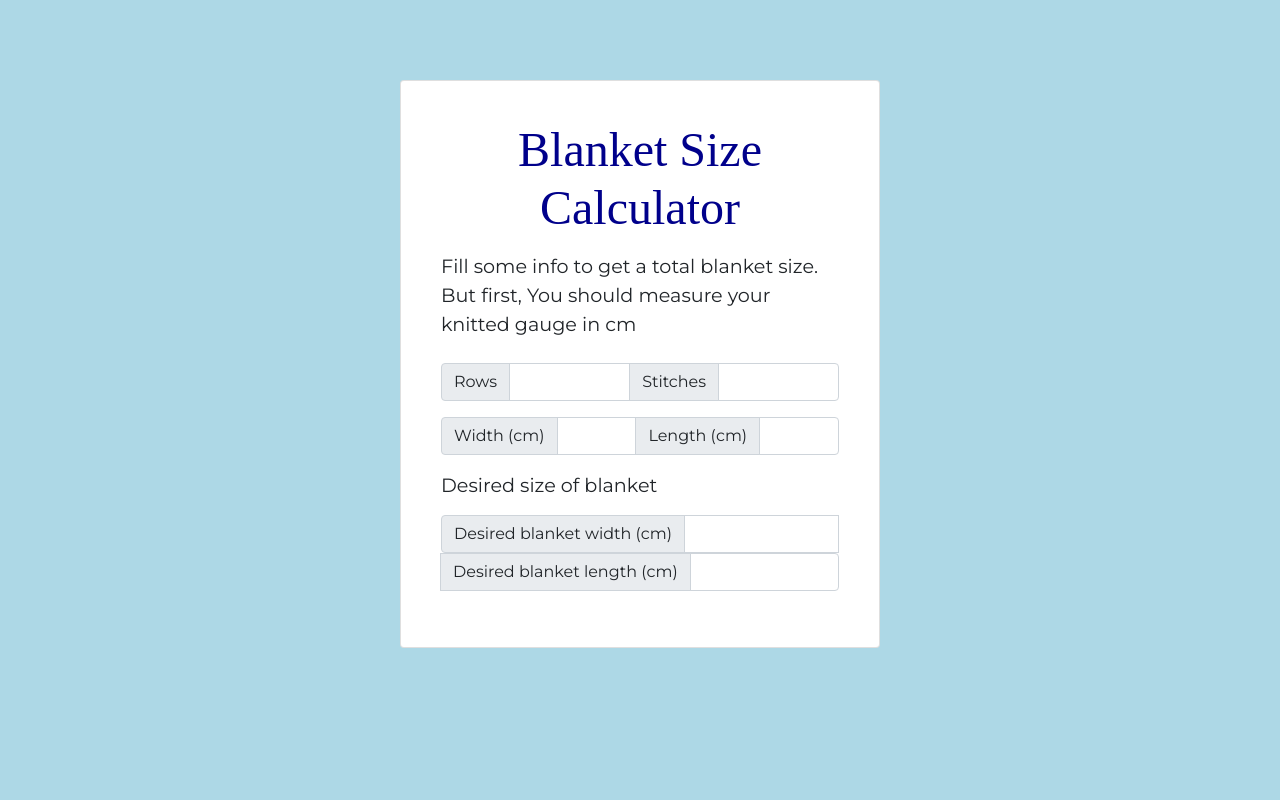
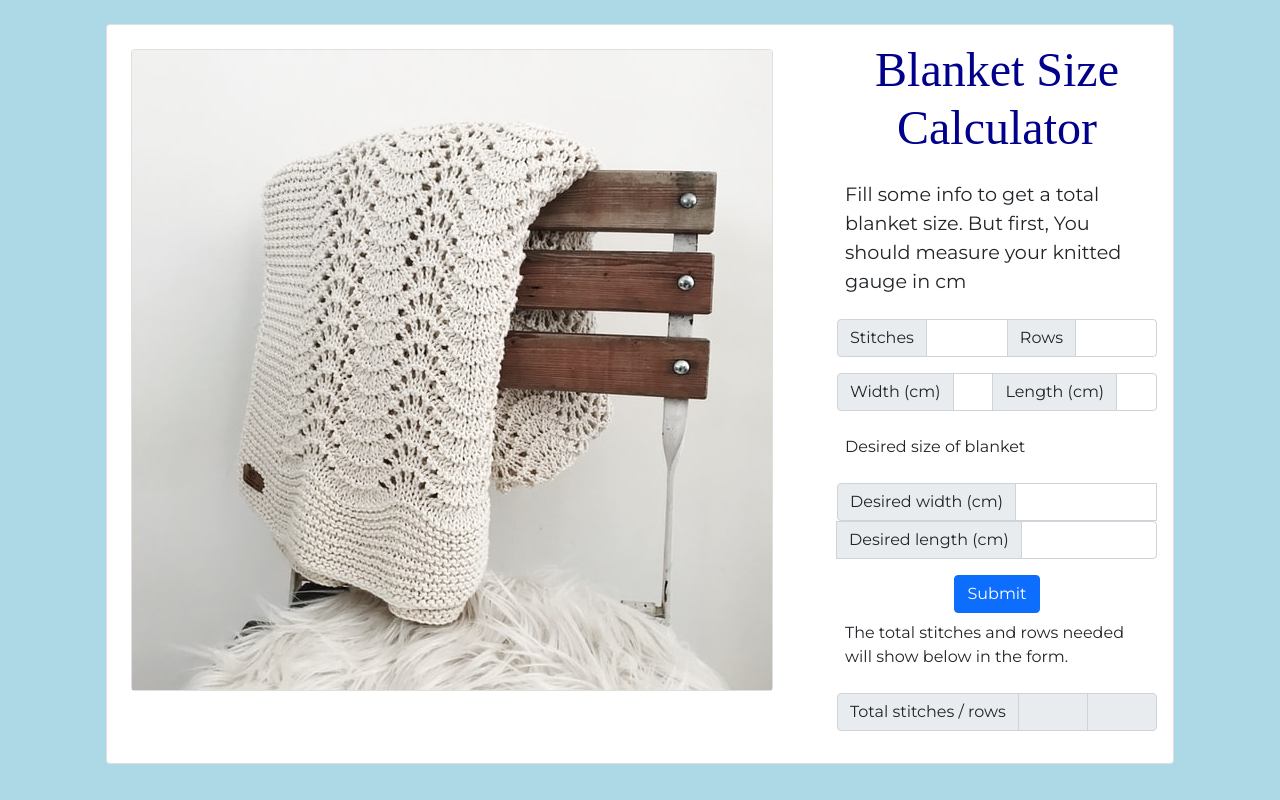
Before and after one commit to evoloshchenko/blanket-calc, a React (Create React App) app: page / in a window 1280 px wide. Built offline with nearby package versions, Linux system fonts and the light colour scheme.

Commit message:
Added image and restyled blanket card

```diff
--- a/src/App.js
+++ b/src/App.js
@@ -7,6 +7,11 @@ function App() {
     <div className="App">
       <BlanketSize />
     </div>
+
+
+
+
+
   );
 }
 
--- a/src/components/BlanketSize.js
+++ b/src/components/BlanketSize.js
@@ -1,51 +1,79 @@
 import {
-  Button,
-  Alert,
-  Breadcrumb,
   Card,
   Form,
+  InputGroup,
+  Button,
+  CardImg,
   Container,
-  InputGroup,
+  Row,
+  Col,
 } from "react-bootstrap";
 import "bootstrap/dist/css/bootstrap.min.css";
+import { useState } from "react";
+import blanketIMG from "../img/blanket1.jpg";
 
 const BlanketSize = () => {
   return (
-    <>
-      <Card className="calc" style={{ width: "30rem" }}>
+    <Container>
+      <Card>
+        <Row>
+          <Col>
+            <Card className="text-center">
+              <div className="overflow">
+                <img src={blanketIMG} alt="" />
+              </div>
+            </Card>
+          </Col>
+          <Col>
             <Card.Body>
               <Card.Title> Blanket Size Calculator</Card.Title>
               <Card.Text>
                 Fill some info to get a total blanket size.{" "}
-            <span>But first, You should measure your knitted gauge in cm</span>
+                <span>
+                  But first, You should measure your knitted gauge in cm
+                </span>
               </Card.Text>
               <InputGroup className="mb-3">
+                <InputGroup.Text className="stitches">Stitches</InputGroup.Text>
+                <Form.Control type="number" min="0" aria-label="stitches" />
                 <InputGroup.Text className="rows">Rows</InputGroup.Text>
-            <Form.Control aria-label="rows" />
-            <InputGroup.Text className="stitches">Stitches</InputGroup.Text>
-            <Form.Control aria-label="stitches" />
+                <Form.Control type="number" min="0" aria-label="rows" />
               </InputGroup>
               <InputGroup className="mb-3">
                 <InputGroup.Text className="width">Width (cm)</InputGroup.Text>
-            <Form.Control aria-label="Width" />
-            <InputGroup.Text className="length">Length (cm) </InputGroup.Text>
-            <Form.Control aria-label="Length" />
+                <Form.Control type="number" min="0" aria-label="Width" />
+                <InputGroup.Text className="length">
+                  Length (cm){" "}
+                </InputGroup.Text>
+                <Form.Control type="number" min="0" aria-label="Length" />
               </InputGroup>
               <p>Desired size of blanket</p>
               <InputGroup className="mb-3">
                 <InputGroup.Text className="width">
-              {" "}
-              Desired blanket width (cm)
+                  Desired width (cm)
                 </InputGroup.Text>
-            <Form.Control aria-label="Width" />
+                <Form.Control type="number" min="0" aria-label="Width" />
                 <InputGroup.Text className="length">
-              Desired blanket length (cm){" "}
+                  Desired length (cm)
                 </InputGroup.Text>
-            <Form.Control aria-label="length" />
+                <Form.Control type="number" min="0" aria-label="length" />
+              </InputGroup>
+              <div className="text-center">
+                <Button>Submit</Button>
+              </div>
+              <p>
+                The total stitches and rows needed will show below in the form.
+              </p>
+              <InputGroup className="mb-3">
+                <InputGroup.Text>Total stitches / rows</InputGroup.Text>
+                <Form.Control disabled aria-label="total-stitches" />
+                <Form.Control disabled aria-label="total-rows" />
               </InputGroup>
             </Card.Body>
+          </Col>
+        </Row>
       </Card>
-    </>
+    </Container>
   );
 };
 
--- a/src/styles/_app.scss
+++ b/src/styles/_app.scss
@@ -8,21 +8,6 @@
 body {
   background-color: lightblue;
   font-family: "Montserrat", sans-serif;
-}
-
-.card {
-  margin: 0 auto; /* Added */
-  float: none; /* Added */
-  margin-bottom: 5rem;
-  margin-top: 5rem;
-  width: auto;
-}
-
-.card-body {
-  margin: 1.5rem;
-  display: inline-block;
-  align-items: center;
-  justify-content: space-evenly;
 }
 
 .card-title {
@@ -39,5 +24,12 @@ body {
 }
 
 p {
-  font-size: 1.2rem;
+    font-size: 1rem;
+    padding: 0.5rem;
   }
+
+.card {
+  margin: 0 auto; /* Added */
+  float: none; /* Added */
+  margin: 1.5rem;
+}
```
Also changed, not shown: src/img/blanket1.jpg (added). Lines whose indentation alone changed are shown as unchanged.
